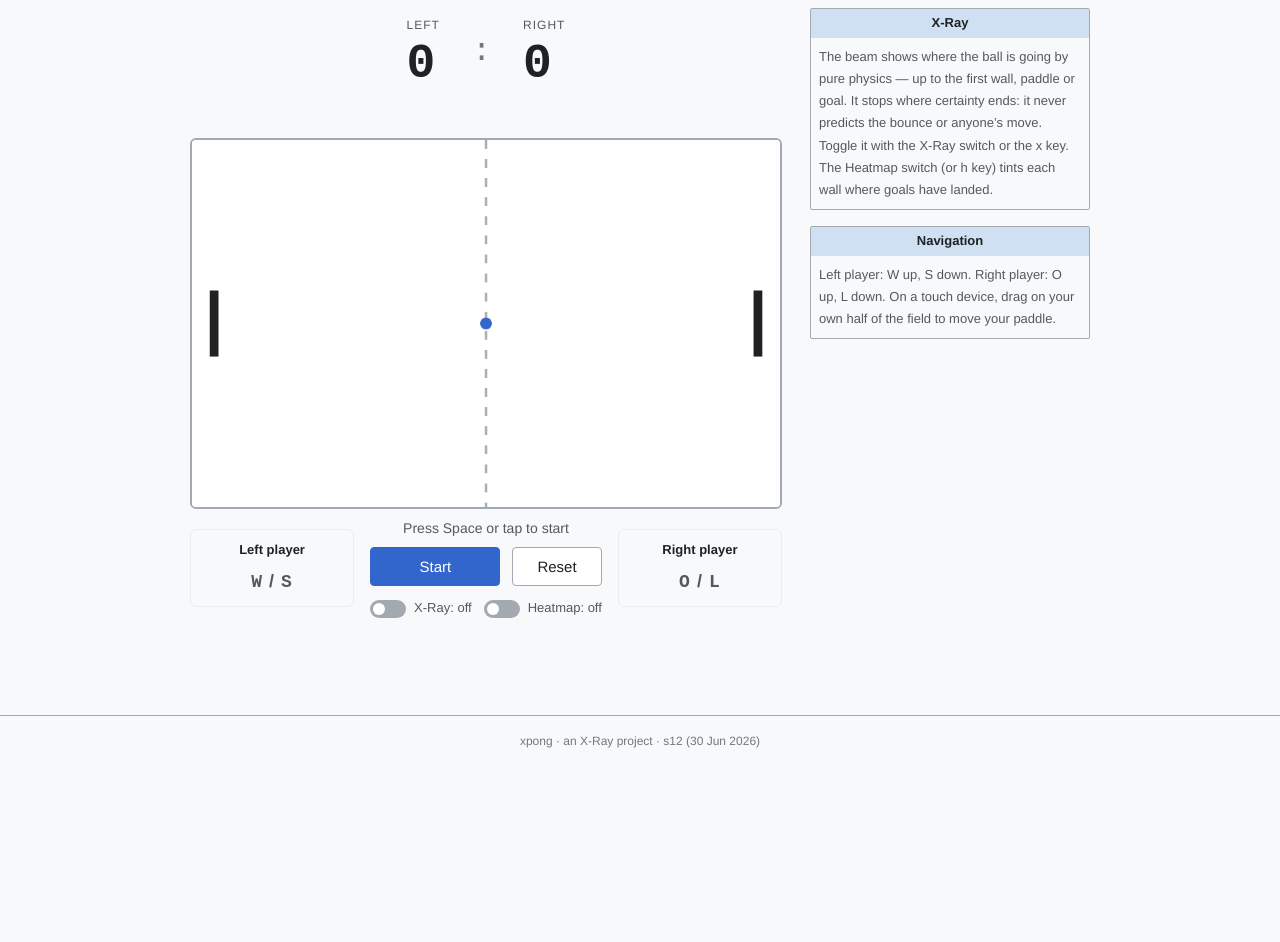
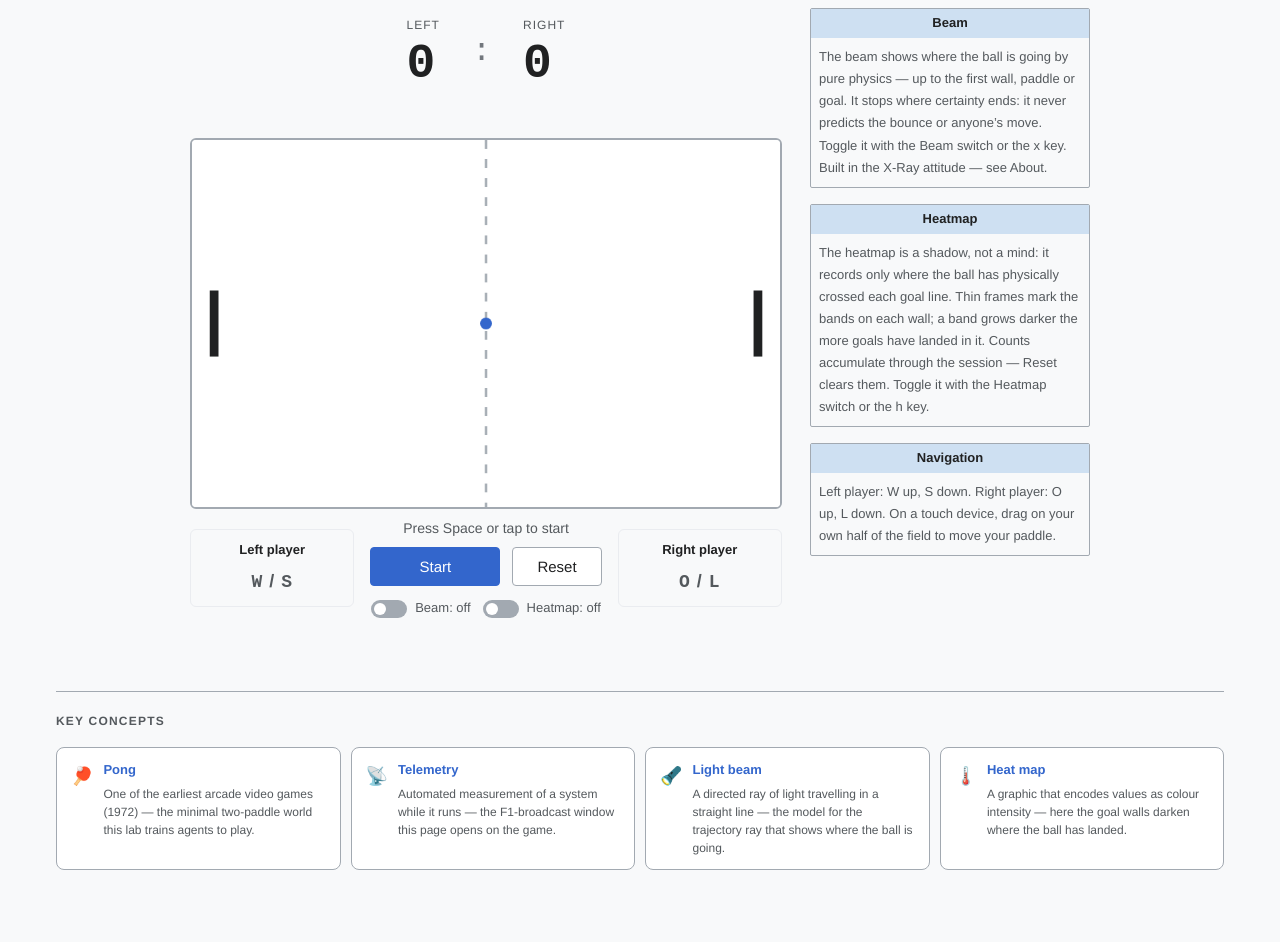
Before and after one commit to fladroid/xpongweb, a plain HTML site: page xray.html in a window 1280 px wide. Shown: the part 124-1066 px from the top of the page. Before the commit the page ends 891 px from the top, so only its background shows below. Drawn offline with Linux system fonts and the light colour scheme.

Commit message:
s13: M2 cigla 2 kompletna — Heatmap infobox x5, okviri traka odmah vidljivi, zrak dim van igre; stranica preimenovana u Telemetrija (nav/naslov/title x5), x_box_title -> Zrak/Beam, X-Ray stav u intro; Key Concepts x4 (concepts.json xray sekcija); XP_VERSION s13

```diff
--- a/app.js
+++ b/app.js
@@ -5,8 +5,8 @@
 (function () {
   'use strict';
 
-  var XP_VERSION = 's12';
-  var XP_VERSION_DATE = '30 Jun 2026';
+  var XP_VERSION = 's13';
+  var XP_VERSION_DATE = '02 Jul 2026';
 
   // Nav model (shared across pages). soon=true -> disabled, coming-soon badge
   var NAV = [
@@ -33,7 +33,7 @@
       lab: 'Reinforcement Learning Lab',
       tagline: 'Training AI agents to play Pong — with the lights on.',
       hero_desc: 'xpong is a browser lab for reinforcement learning, built page by page as a window into how an agent learns. Classic Pong first; then the inner state made visible.',
-      nav_home: 'Home', nav_about: 'About', nav_game: 'The Game', nav_xray: 'X-Ray',
+      nav_home: 'Home', nav_about: 'About', nav_game: 'The Game', nav_xray: 'Telemetry',
       nav_stab: 'Stabilization', nav_evolution: 'Evolution',
       soon: 'coming soon',
       g_title: 'The Game — classic Pong',
@@ -53,13 +53,15 @@
       g_down: 'down',
       g_touch_left: 'or drag on the left half (touch)',
       g_touch_right: 'or drag on the right half (touch)',
-      x_title: 'X-Ray \u2014 the trajectory ray',
-      x_intro: 'The beam shows where the ball is going by pure physics \u2014 up to the first wall, paddle or goal. It stops where certainty ends: it never predicts the bounce or anyone\u2019s move. Toggle it with the X-Ray switch or the x key. The Heatmap switch (or h key) tints each wall where goals have landed.',
+      x_title: 'Telemetry',
+      x_intro: 'The beam shows where the ball is going by pure physics \u2014 up to the first wall, paddle or goal. It stops where certainty ends: it never predicts the bounce or anyone\u2019s move. Toggle it with the Beam switch or the x key. Built in the X-Ray attitude \u2014 see About.',
+      x_heat_box_title: 'Heatmap',
+      x_heat_box_text: 'The heatmap is a shadow, not a mind: it records only where the ball has physically crossed each goal line. Thin frames mark the bands on each wall; a band grows darker the more goals have landed in it. Counts accumulate through the session \u2014 Reset clears them. Toggle it with the Heatmap switch or the h key.',
       x_nav_title: 'Navigation',
       x_nav_text: 'Left player: W up, S down. Right player: O up, L down. On a touch device, drag on your own half of the field to move your paddle.',
-      x_box_title: 'X-Ray',
-      x_ray_on: 'X-Ray: on',
-      x_ray_off: 'X-Ray: off',
+      x_box_title: 'Beam',
+      x_ray_on: 'Beam: on',
+      x_ray_off: 'Beam: off',
       x_heat_on: 'Heatmap: on',
       x_heat_off: 'Heatmap: off',
       footer: 'xpong · an X-Ray project',
@@ -108,7 +110,7 @@
       lab: 'Reinforcement Learning Lab',
       tagline: 'KI-Agenten lernen Pong — bei eingeschaltetem Licht.',
       hero_desc: 'xpong ist ein Browser-Labor für Reinforcement Learning, Seite für Seite gebaut als Fenster in das Lernen eines Agenten. Zuerst klassisches Pong; dann der innere Zustand, sichtbar gemacht.',
-      nav_home: 'Start', nav_about: 'Über', nav_game: 'Das Spiel', nav_xray: 'X-Ray',
+      nav_home: 'Start', nav_about: 'Über', nav_game: 'Das Spiel', nav_xray: 'Telemetrie',
       nav_stab: 'Stabilisierung', nav_evolution: 'Evolution',
       soon: 'in Kürze',
       g_title: 'Das Spiel — klassisches Pong',
@@ -128,13 +130,15 @@
       g_down: 'runter',
       g_touch_left: 'oder links wischen (Touch)',
       g_touch_right: 'oder rechts wischen (Touch)',
-      x_title: 'X-Ray \u2014 der Flugbahn-Strahl',
-      x_intro: 'Der Strahl zeigt durch reine Physik, wohin der Ball fliegt \u2014 bis zur ersten Wand, zum ersten Schl\u00e4ger oder Tor. Er endet dort, wo die Gewissheit endet: Er sagt niemals den Abprall oder den Zug eines Spielers voraus. Ein-/ausschalten mit dem X-Ray-Schalter oder der Taste x. Der Heatmap-Schalter (oder die Taste h) f\xe4rbt jede Wand dort, wo Tore gefallen sind.',
+      x_title: 'Telemetrie',
+      x_intro: 'Der Strahl zeigt durch reine Physik, wohin der Ball fliegt \u2014 bis zur ersten Wand, zum ersten Schl\u00e4ger oder Tor. Er endet dort, wo die Gewissheit endet: Er sagt niemals den Abprall oder den Zug eines Spielers voraus. Ein-/ausschalten mit dem Strahl-Schalter oder der Taste x. Gebaut in der X-Ray-Haltung \u2014 siehe \xdcber.',
+      x_heat_box_title: 'Heatmap',
+      x_heat_box_text: 'Die Heatmap ist ein Schatten, kein Verstand: Sie zeichnet nur auf, wo der Ball die Torlinie physisch \xfcberquert hat. D\xfcnne Rahmen markieren die Zonen an jeder Wand; eine Zone wird dunkler, je mehr Tore dort gefallen sind. Die Z\xe4hlung l\xe4uft \xfcber die Sitzung \u2014 Reset l\xf6scht sie. Ein-/ausschalten mit dem Heatmap-Schalter oder der Taste h.',
       x_nav_title: 'Navigation',
       x_nav_text: 'Spieler links: W hoch, S runter. Spieler rechts: O hoch, L runter. Auf einem Touchger\xe4t: Wische auf deiner eigenen H\xe4lfte des Feldes, um deinen Schl\xe4ger zu bewegen.',
-      x_box_title: 'X-Ray',
-      x_ray_on: 'X-Ray: an',
-      x_ray_off: 'X-Ray: aus',
+      x_box_title: 'Strahl',
+      x_ray_on: 'Strahl: an',
+      x_ray_off: 'Strahl: aus',
       x_heat_on: 'Heatmap: an',
       x_heat_off: 'Heatmap: aus',
       footer: 'xpong · ein X-Ray-Projekt',
@@ -182,7 +186,7 @@
       lab: 'Reinforcement Learning Lab',
       tagline: 'Addestrare agenti IA a giocare a Pong — a luci accese.',
       hero_desc: 'xpong è un laboratorio nel browser per il reinforcement learning, costruito pagina per pagina come una finestra su come un agente impara. Prima il Pong classico; poi lo stato interno reso visibile.',
-      nav_home: 'Home', nav_about: 'Info', nav_game: 'Il gioco', nav_xray: 'X-Ray',
+      nav_home: 'Home', nav_about: 'Info', nav_game: 'Il gioco', nav_xray: 'Telemetria',
       nav_stab: 'Stabilizzazione', nav_evolution: 'Evoluzione',
       soon: 'in arrivo',
       g_title: 'Il gioco — Pong classico',
@@ -202,13 +206,15 @@
       g_down: 'giù',
       g_touch_left: 'o trascina sulla metà sinistra (touch)',
       g_touch_right: 'o trascina sulla metà destra (touch)',
-      x_title: 'X-Ray \u2014 il raggio della traiettoria',
-      x_intro: 'Il raggio mostra, per pura fisica, dove va la palla \u2014 fino al primo muro, racchetta o porta. Si ferma dove finisce la certezza: non predice mai il rimbalzo n\u00e9 la mossa di nessuno. Attivalo o disattivalo con l\u2019interruttore X-Ray o il tasto x. L\u2019interruttore Heatmap (o il tasto h) colora ogni parete dove sono caduti i gol.',
+      x_title: 'Telemetria',
+      x_intro: 'Il raggio mostra, per pura fisica, dove va la palla \u2014 fino al primo muro, racchetta o porta. Si ferma dove finisce la certezza: non predice mai il rimbalzo n\u00e9 la mossa di nessuno. Attivalo o disattivalo con l\u2019interruttore Raggio o il tasto x. Costruito con l\u2019atteggiamento X-Ray \u2014 vedi Info.',
+      x_heat_box_title: 'Heatmap',
+      x_heat_box_text: 'La heatmap \xe8 un\u2019ombra, non una mente: registra solo dove la palla ha fisicamente attraversato la linea di porta. Cornici sottili segnano le fasce su ogni parete; una fascia si scurisce quanto pi\xf9 gol vi sono caduti. I conteggi si accumulano durante la sessione \u2014 Reset li azzera. Attivala o disattivala con l\u2019interruttore Heatmap o il tasto h.',
       x_nav_title: 'Navigazione',
       x_nav_text: 'Giocatore sinistro: W su, S gi\xf9. Giocatore destro: O su, L gi\xf9. Su un dispositivo touch, trascina sulla tua met\xe0 del campo per muovere la racchetta.',
-      x_box_title: 'X-Ray',
-      x_ray_on: 'X-Ray: attivo',
-      x_ray_off: 'X-Ray: spento',
+      x_box_title: 'Raggio',
+      x_ray_on: 'Raggio: attivo',
+      x_ray_off: 'Raggio: spento',
       x_heat_on: 'Heatmap: attiva',
       x_heat_off: 'Heatmap: spenta',
       footer: 'xpong · un progetto X-Ray',
@@ -256,7 +262,7 @@
       lab: 'Reinforcement Learning Lab',
       tagline: 'Treniranje AI agenata za Pong — uz upaljena svjetla.',
       hero_desc: 'xpong je laboratorij u pregledniku za reinforcement learning, građen stranicu po stranicu kao prozor u to kako agent uči. Najprije klasični Pong; zatim unutarnje stanje učinjeno vidljivim.',
-      nav_home: 'Početna', nav_about: 'O projektu', nav_game: 'Igra', nav_xray: 'X-Ray',
+      nav_home: 'Početna', nav_about: 'O projektu', nav_game: 'Igra', nav_xray: 'Telemetrija',
       nav_stab: 'Stabilizacija', nav_evolution: 'Evolucija',
       soon: 'uskoro',
       g_title: 'Igra — klasični Pong',
@@ -276,13 +282,15 @@
       g_down: 'dolje',
       g_touch_left: 'ili povuci po lijevoj polovini (touch)',
       g_touch_right: 'ili povuci po desnoj polovini (touch)',
-      x_title: 'X-Ray \u2014 zraka putanje',
-      x_intro: 'Zraka pokazuje, \u010distom fizikom, kamo lopta ide \u2014 do prvog zida, reketa ili gola. Staje ondje gdje prestaje izvjesnost: nikada ne predvi\u0111a odboj ni ne\u010diji potez. Uklju\u010di je i isklju\u010di prekida\u010dem X-Ray ili tipkom x. Prekida\u010d Heatmap (ili tipka h) boji svaki zid ondje gdje su golovi pali.',
+      x_title: 'Telemetrija',
+      x_intro: 'Zraka pokazuje, \u010distom fizikom, kamo lopta ide \u2014 do prvog zida, reketa ili gola. Staje ondje gdje prestaje izvjesnost: nikada ne predvi\u0111a odboj ni ne\u010diji potez. Uklju\u010di je i isklju\u010di prekida\u010dem Zraka ili tipkom x. Gra\u0111eno u X-Ray stavu \u2014 vidi O projektu.',
+      x_heat_box_title: 'Heatmap',
+      x_heat_box_text: 'Heatmap je sjena, ne um: bilje\u017ei samo gdje je lopta fizi\u010dki pre\u0161la gol-liniju. Tanki okviri ozna\u010davaju trake na svakom zidu; traka postaje tamnija \u0161to je vi\u0161e golova palo u nju. Broja\u010di se skupljaju kroz sesiju \u2014 Reset ih bri\u0161e. Uklju\u010di ga i isklju\u010di prekida\u010dem Heatmap ili tipkom h.',
       x_nav_title: 'Navigacija',
       x_nav_text: 'Lijevi igra\u010d: W gore, S dolje. Desni igra\u010d: O gore, L dolje. Na dodirnom ure\u0111aju povuci po svojoj polovini terena da pomakne\u0161 reket.',
-      x_box_title: 'X-Ray',
-      x_ray_on: 'X-Ray: uključen',
-      x_ray_off: 'X-Ray: isključen',
+      x_box_title: 'Zraka',
+      x_ray_on: 'Zraka: uklju\u010dena',
+      x_ray_off: 'Zraka: isklju\u010dena',
       x_heat_on: 'Heatmap: uključen',
       x_heat_off: 'Heatmap: isključen',
       footer: 'xpong · X-Ray projekt',
@@ -331,7 +339,7 @@
         lab: 'Reinforcement Learning Lab',
         tagline: 'Тренирање AI агената да играју Понг — уз упаљено светло.',
         hero_desc: 'xpong је лабораторија у прегледачу за reinforcement learning, грађена страницу по страницу као прозор у то како агент учи. Прво класични Понг; затим унутрашње стање учињено видљивим.',
-        nav_home: 'Почетна', nav_about: 'О пројекту', nav_game: 'Игра', nav_xray: 'X-Ray',
+        nav_home: 'Почетна', nav_about: 'О пројекту', nav_game: 'Игра', nav_xray: '\u0422\u0435\u043b\u0435\u043c\u0435\u0442\u0440\u0438\u0458\u0430',
         nav_stab: 'Стабилизација', nav_evolution: 'Еволуција',
         soon: 'ускоро',
         g_title: 'Игра — класични Pong',
@@ -351,13 +359,15 @@
         g_down: 'доле',
         g_touch_left: 'или превуци по левој половини (touch)',
         g_touch_right: 'или превуци по десној половини (touch)',
-        x_title: 'X-Ray \u2014 \u0437\u0440\u0430\u043a \u043f\u0443\u0442\u0430\u045a\u0435',
-        x_intro: '\u0417\u0440\u0430\u043a \u043f\u043e\u043a\u0430\u0437\u0443\u0458\u0435, \u0447\u0438\u0441\u0442\u043e\u043c \u0444\u0438\u0437\u0438\u043a\u043e\u043c, \u043a\u0443\u0434\u0430 \u043b\u043e\u043f\u0442\u0430 \u0438\u0434\u0435 \u2014 \u0434\u043e \u043f\u0440\u0432\u043e\u0433 \u0437\u0438\u0434\u0430, \u0440\u0435\u043a\u0435\u0442\u0430 \u0438\u043b\u0438 \u0433\u043e\u043b\u0430. \u0421\u0442\u0430\u0458\u0435 \u0442\u0430\u043c\u043e \u0433\u0434\u0435 \u043f\u0440\u0435\u0441\u0442\u0430\u0458\u0435 \u0438\u0437\u0432\u0435\u0441\u043d\u043e\u0441\u0442: \u043d\u0438\u043a\u0430\u0434\u0430 \u043d\u0435 \u043f\u0440\u0435\u0434\u0432\u0438\u0452\u0430 \u043e\u0434\u0431\u043e\u0458 \u043d\u0438 \u043d\u0435\u0447\u0438\u0458\u0438 \u043f\u043e\u0442\u0435\u0437. \u0423\u043a\u0459\u0443\u0447\u0438 \u0433\u0430 \u0438 \u0438\u0441\u043a\u0459\u0443\u0447\u0438 \u043f\u0440\u0435\u043a\u0438\u0434\u0430\u0447\u0435\u043c X-Ray \u0438\u043b\u0438 \u0442\u0430\u0441\u0442\u0435\u0440\u043e\u043c x. \u041f\u0440\u0435\u043a\u0438\u0434\u0430\u0447 Heatmap (\u0438\u043b\u0438 \u0442\u0430\u0441\u0442\u0435\u0440 h) \u0431\u043e\u0458\u0438 \u0441\u0432\u0430\u043a\u0438 \u0437\u0438\u0434 \u0442\u0430\u043c\u043e \u0433\u0434\u0435 \u0441\u0443 \u0433\u043e\u043b\u043e\u0432\u0438 \u043f\u0430\u0434\u0430\u043b\u0438.',
+        x_title: '\u0422\u0435\u043b\u0435\u043c\u0435\u0442\u0440\u0438\u0458\u0430',
+        x_intro: '\u0417\u0440\u0430\u043a \u043f\u043e\u043a\u0430\u0437\u0443\u0458\u0435, \u0447\u0438\u0441\u0442\u043e\u043c \u0444\u0438\u0437\u0438\u043a\u043e\u043c, \u043a\u0443\u0434\u0430 \u043b\u043e\u043f\u0442\u0430 \u0438\u0434\u0435 \u2014 \u0434\u043e \u043f\u0440\u0432\u043e\u0433 \u0437\u0438\u0434\u0430, \u0440\u0435\u043a\u0435\u0442\u0430 \u0438\u043b\u0438 \u0433\u043e\u043b\u0430. \u0421\u0442\u0430\u0458\u0435 \u0442\u0430\u043c\u043e \u0433\u0434\u0435 \u043f\u0440\u0435\u0441\u0442\u0430\u0458\u0435 \u0438\u0437\u0432\u0435\u0441\u043d\u043e\u0441\u0442: \u043d\u0438\u043a\u0430\u0434\u0430 \u043d\u0435 \u043f\u0440\u0435\u0434\u0432\u0438\u0452\u0430 \u043e\u0434\u0431\u043e\u0458 \u043d\u0438 \u043d\u0435\u0447\u0438\u0458\u0438 \u043f\u043e\u0442\u0435\u0437. \u0423\u043a\u0459\u0443\u0447\u0438 \u0433\u0430 \u0438 \u0438\u0441\u043a\u0459\u0443\u0447\u0438 \u043f\u0440\u0435\u043a\u0438\u0434\u0430\u0447\u0435\u043c \u0417\u0440\u0430\u043a \u0438\u043b\u0438 \u0442\u0430\u0441\u0442\u0435\u0440\u043e\u043c x. \u0413\u0440\u0430\u0452\u0435\u043d\u043e \u0443 X-Ray \u0441\u0442\u0430\u0432\u0443 \u2014 \u0432\u0438\u0434\u0438 \u041e \u043f\u0440\u043e\u0458\u0435\u043a\u0442\u0443.',
+        x_heat_box_title: 'Heatmap',
+        x_heat_box_text: 'Heatmap \u0458\u0435 \u0441\u0435\u043d\u043a\u0430, \u043d\u0435 \u0443\u043c: \u0431\u0435\u043b\u0435\u0436\u0438 \u0441\u0430\u043c\u043e \u0433\u0434\u0435 \u0458\u0435 \u043b\u043e\u043f\u0442\u0430 \u0444\u0438\u0437\u0438\u0447\u043a\u0438 \u043f\u0440\u0435\u0448\u043b\u0430 \u0433\u043e\u043b-\u043b\u0438\u043d\u0438\u0458\u0443. \u0422\u0430\u043d\u043a\u0438 \u043e\u043a\u0432\u0438\u0440\u0438 \u043e\u0437\u043d\u0430\u0447\u0430\u0432\u0430\u0458\u0443 \u0442\u0440\u0430\u043a\u0435 \u043d\u0430 \u0441\u0432\u0430\u043a\u043e\u043c \u0437\u0438\u0434\u0443; \u0442\u0440\u0430\u043a\u0430 \u043f\u043e\u0441\u0442\u0430\u0458\u0435 \u0442\u0430\u043c\u043d\u0438\u0458\u0430 \u0448\u0442\u043e \u0458\u0435 \u0432\u0438\u0448\u0435 \u0433\u043e\u043b\u043e\u0432\u0430 \u043f\u0430\u043b\u043e \u0443 \u045a\u0443. \u0411\u0440\u043e\u0458\u0430\u0447\u0438 \u0441\u0435 \u0441\u043a\u0443\u043f\u0459\u0430\u0458\u0443 \u043a\u0440\u043e\u0437 \u0441\u0435\u0441\u0438\u0458\u0443 \u2014 Reset \u0438\u0445 \u0431\u0440\u0438\u0448\u0435. \u0423\u043a\u0459\u0443\u0447\u0438 \u0433\u0430 \u0438 \u0438\u0441\u043a\u0459\u0443\u0447\u0438 \u043f\u0440\u0435\u043a\u0438\u0434\u0430\u0447\u0435\u043c Heatmap \u0438\u043b\u0438 \u0442\u0430\u0441\u0442\u0435\u0440\u043e\u043c h.',
         x_nav_title: '\u041d\u0430\u0432\u0438\u0433\u0430\u0446\u0438\u0458\u0430',
         x_nav_text: '\u041b\u0435\u0432\u0438 \u0438\u0433\u0440\u0430\u0447: W \u0433\u043e\u0440\u0435, S \u0434\u043e\u043b\u0435. \u0414\u0435\u0441\u043d\u0438 \u0438\u0433\u0440\u0430\u0447: O \u0433\u043e\u0440\u0435, L \u0434\u043e\u043b\u0435. \u041d\u0430 \u0434\u043e\u0434\u0438\u0440\u043d\u043e\u043c \u0443\u0440\u0435\u0452\u0430\u0458\u0443 \u043f\u0440\u0435\u0432\u0443\u0446\u0438 \u043f\u043e \u0441\u0432\u043e\u0458\u043e\u0458 \u043f\u043e\u043b\u043e\u0432\u0438\u043d\u0438 \u0442\u0435\u0440\u0435\u043d\u0430 \u0434\u0430 \u043f\u043e\u043c\u0435\u0440\u0438\u0448 \u0440\u0435\u043a\u0435\u0442.',
-        x_box_title: 'X-Ray',
-        x_ray_on: 'X-Ray: укључен',
-        x_ray_off: 'X-Ray: искључен',
+        x_box_title: '\u0417\u0440\u0430\u043a',
+        x_ray_on: '\u0417\u0440\u0430\u043a: \u0443\u043a\u0459\u0443\u0447\u0435\u043d',
+        x_ray_off: '\u0417\u0440\u0430\u043a: \u0438\u0441\u043a\u0459\u0443\u0447\u0435\u043d',
         x_heat_on: 'Heatmap: укључен',
         x_heat_off: 'Heatmap: искључен',
         footer: 'xpong · X-Ray пројекат',
--- a/data/concepts.json
+++ b/data/concepts.json
@@ -88,5 +88,31 @@
       "description": "One of the earliest arcade video games (1972) — the minimal two-paddle world this lab trains agents to play.",
       "wiki": "Pong"
     }
+  ],
+  "xray": [
+    {
+      "icon": "🏓",
+      "name": "Pong",
+      "description": "One of the earliest arcade video games (1972) — the minimal two-paddle world this lab trains agents to play.",
+      "wiki": "Pong"
+    },
+    {
+      "icon": "📡",
+      "name": "Telemetry",
+      "description": "Automated measurement of a system while it runs — the F1-broadcast window this page opens on the game.",
+      "wiki": "Telemetry"
+    },
+    {
+      "icon": "🔦",
+      "name": "Light beam",
+      "description": "A directed ray of light travelling in a straight line — the model for the trajectory ray that shows where the ball is going.",
+      "wiki": "Light_beam"
+    },
+    {
+      "icon": "🌡️",
+      "name": "Heat map",
+      "description": "A graphic that encodes values as colour intensity — here the goal walls darken where the ball has landed.",
+      "wiki": "Heat_map"
+    }
   ]
 }
--- a/xray.html
+++ b/xray.html
@@ -3,7 +3,7 @@
 <head>
   <meta charset="utf-8">
   <meta name="viewport" content="width=device-width, initial-scale=1">
-  <title>X-Ray — xpong</title>
+  <title>Telemetry — xpong</title>
   <link rel="stylesheet" href="xpong.css">
 </head>
 <body data-page="xray">
@@ -12,7 +12,7 @@
   <div id="xp-page">
     <div class="xp-game-wrap">
 
-      <h1 class="xp-section-title" data-i18n="x_title">X-Ray — the trajectory ray</h1>
+      <h1 class="xp-section-title" data-i18n="x_title">Telemetry</h1>
 
       <div id="xray-layout">
         <div class="xray-main">
@@ -77,8 +77,12 @@
 
         <aside class="xray-side">
           <div class="xp-infobox xp-xray-box">
-            <div class="xp-infobox-title" data-i18n="x_box_title">X-Ray</div>
-            <p class="xp-infobox-text" data-i18n="x_intro">The laser shows where the ball is going by pure physics — up to the first wall, paddle or goal. It stops where certainty ends: it never predicts the bounce or anyone's move.</p>
+            <div class="xp-infobox-title" data-i18n="x_box_title">Beam</div>
+            <p class="xp-infobox-text" data-i18n="x_intro">The beam shows where the ball is going by pure physics — up to the first wall, paddle or goal. It stops where certainty ends: it never predicts the bounce or anyone's move.</p>
+          </div>
+          <div class="xp-infobox">
+            <div class="xp-infobox-title" data-i18n="x_heat_box_title">Heatmap</div>
+            <p class="xp-infobox-text" data-i18n="x_heat_box_text">The heatmap is a shadow, not a mind: it records only where the ball has physically crossed each goal line. Thin frames mark the bands on each wall; a band grows darker the more goals have landed in it. Counts accumulate through the session — Reset clears them. Toggle it with the Heatmap switch or the h key.</p>
           </div>
           <div class="xp-infobox">
             <div class="xp-infobox-title" data-i18n="x_nav_title">Navigation</div>
```
Also changed, not shown: xray.js (+11 -3 lines).
